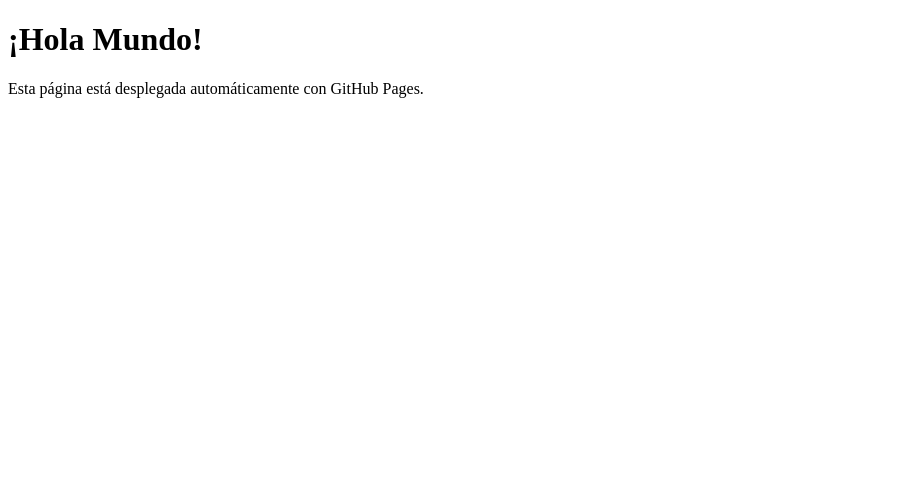
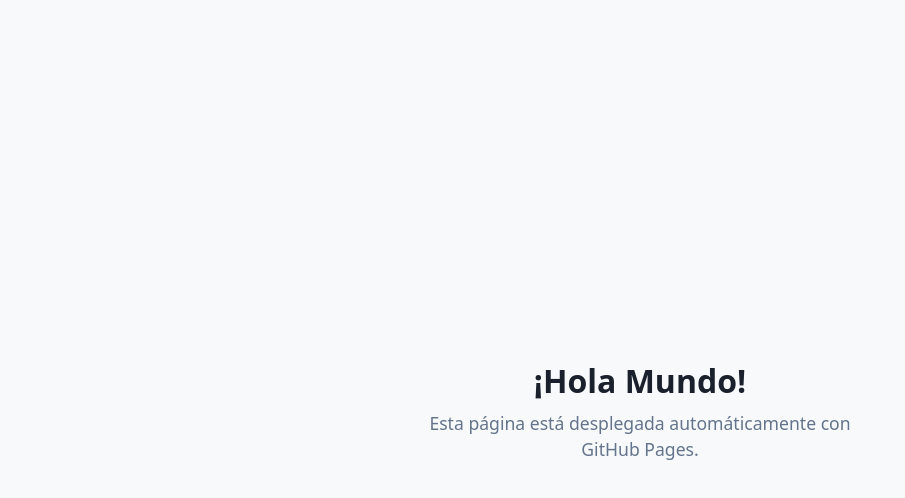
Before and after one commit to FranklinJoseBaez/Electiva2, a plain HTML site: page index.html in a window 1280 px wide. Shown: the whole page, without its empty margins (0-905 px from the left). Drawn offline with Linux system fonts and the light colour scheme.

Commit message:
Update index.html

```diff
--- a/index.html
+++ b/index.html
@@ -4,6 +4,35 @@
     <meta charset="UTF-8">
     <meta name="viewport" content="width=device-width, initial-scale=1.0">
     <title>Hola Mundo</title>
+    <style>
+        body {
+            font-family: system-ui, -apple-system, sans-serif;
+            background-color: #f7f9fb;
+            color: #333;
+            display: flex;
+            flex-direction: column;
+            justify-content: center;
+            align-items: center;
+            min-height: 100vh;
+            margin: 0;
+            text-align: center;
+            padding: 20px;
+            box-sizing: border-box;
+        }
+
+        h1 {
+            color: #1a202c;
+            margin-bottom: 8px;
+        }
+
+        p {
+            color: #64748b;
+            font-size: 1.1rem;
+            max-width: 480px;
+            margin: 0;
+            line-height: 1.5;
+        }
+    </style>
 </head>
 <body>
     <h1>¡Hola Mundo!</h1>
```
